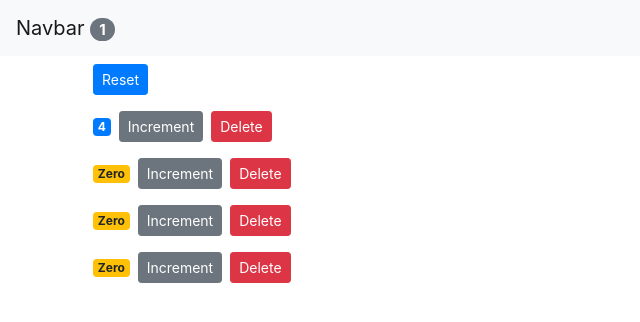
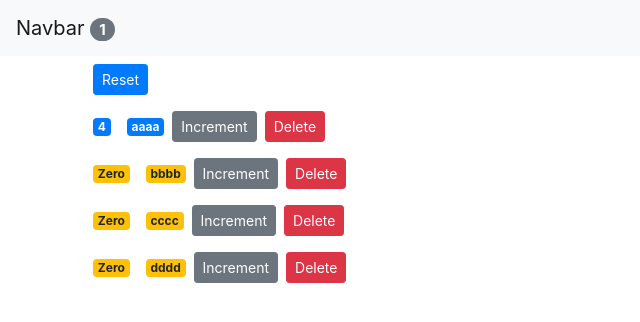
Before and after one commit to joeysaha/ShoppingList, a React (Create React App) app: page / in a window 1280 px wide. Shown: the top 322 px of the page, without its empty margins (0-640 px from the left). Built offline with nearby package versions, Linux system fonts and the light colour scheme.

Commit message:
added name

```diff
--- a/src/App.js
+++ b/src/App.js
@@ -8,19 +8,23 @@ class App extends Component {
   state = {
     counters: [{
         id: 1,
-        value: 4
+        value: 4,
+        name: 'aaaa'
       },
       {
         id: 2,
-        value: 0
+        value: 0,
+        name: 'bbbb'
       },
       {
         id: 3,
-        value: 0
+        value: 0,
+        name: 'cccc'
       },
       {
         id: 4,
-        value: 0
+        value: 0,
+        name: 'dddd'
       }
     ]
   };
--- a/src/components/counter.jsx
+++ b/src/components/counter.jsx
@@ -69,6 +69,7 @@ export default class Counter extends Component {
             <div>{this.state.tags.length === 0 && "Please create a new tag!"}</div> */}
             {/* {this.props.children} */}
             <span className={this.getBadgeClasses()}>{this.formatCount()}</span>
+            <span className={this.getBadgeClasses()}>{this.props.counter.name}</span>
             <button
                 // onClick={ (product) => {this.handleIncrement(product)}}
                 onClick={() => this.props.onIncrement(this.props.counter)}
--- a/src/components/counters.jsx
+++ b/src/components/counters.jsx
@@ -6,6 +6,7 @@ class Counters extends Component {
         console.log("Counter - Rendered");
 
         const { onReset, counters, onDelete, onIncrement } = this.props;
+
         return (
           <div>
             <button
```
